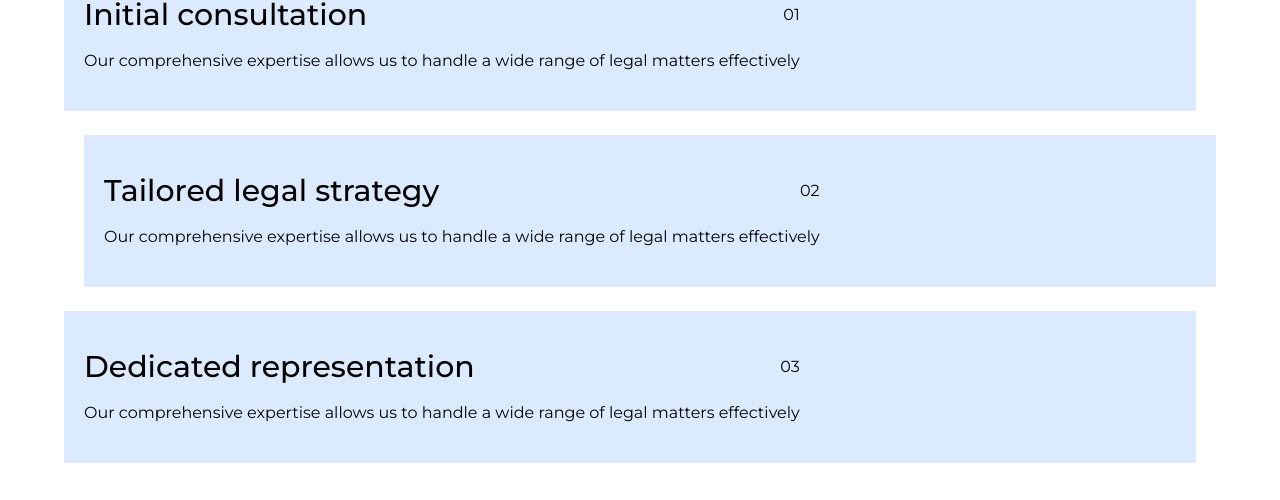
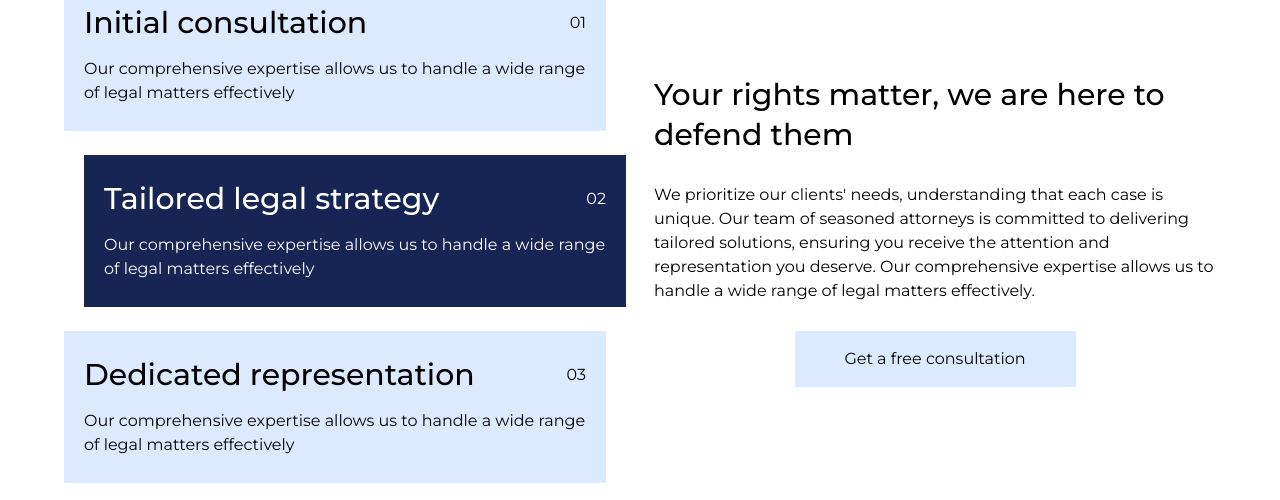
Before and after one commit to rorisangputu/law-firm2, a React (Vite) app: page / in a window 1280 px wide. Shown: the part 2077-2577 px from the top of the page. Before the commit the page ends 2540 px from the top, so only its background shows below. Built offline with nearby package versions, Linux system fonts and the light colour scheme.

Commit message:
consult finish

```diff
--- a/src/Components/HomeConsult.jsx
+++ b/src/Components/HomeConsult.jsx
@@ -2,9 +2,9 @@ import React from 'react'
 
 const HomeConsult = () => {
     return (
-        <div className='w-full'>
-            <div className='w-[90%] mx-auto font-custom'>
-                <div className='flex flex-col gap-6'>
+        <div className='w-full py-5'>
+            <div className='w-[90%] mx-auto font-custom flex flex-col lg:flex-row gap-7'>
+                <div className='flex flex-col gap-6 lg:w-1/2'>
                     <div className='flex bg-blue-100 p-5 h-[19vh] mr-5 '>
                         <div className='flex flex-col gap-4 justify-center'>
                             <div className='flex w-full justify-between items-center'>
@@ -19,7 +19,7 @@ const HomeConsult = () => {
                             </p>
                         </div>
                     </div>
-                    <div className='flex bg-blue-100 p-5 h-[19vh] ml-5'>
+                    <div className='flex bg-blue-950 p-5 h-[19vh] ml-5 text-white'>
                         <div className='flex flex-col gap-4 justify-center'>
                             <div className='flex w-full justify-between items-center'>
                                 <h1 className='text-3xl font-medium'>
@@ -47,10 +47,19 @@ const HomeConsult = () => {
                             </p>
                         </div>
                     </div>
-
                 </div>
-                <div>
-
+                <div className='lg:w-1/2 flex '>
+                    <div className='h-full flex flex-col gap-7 md:justify-center md:items-center'>
+                        <h1 className='text-3xl font-medium leading-[5vh]'>
+                            Your rights matter, we are here to defend them
+                        </h1>
+                        <p className='leading-[3vh]'>
+                            We prioritize our clients&apos; needs, understanding that each case is unique. Our team of seasoned attorneys is committed to delivering tailored solutions, ensuring you receive the attention and representation you deserve. Our comprehensive expertise allows us to handle a wide range of legal matters effectively.
+                        </p>
+                        <button className="font-custom bg-blue-100 p-4 w-[50%]">
+                            Get a free consultation
+                        </button>
+                    </div>
                 </div>
             </div>
         </div>
```
